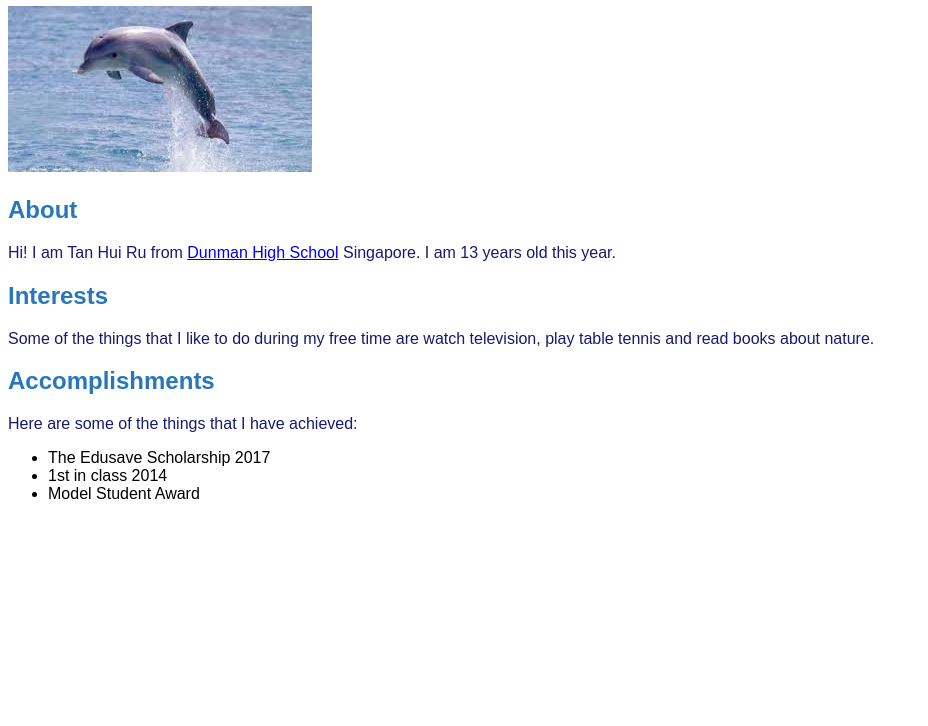
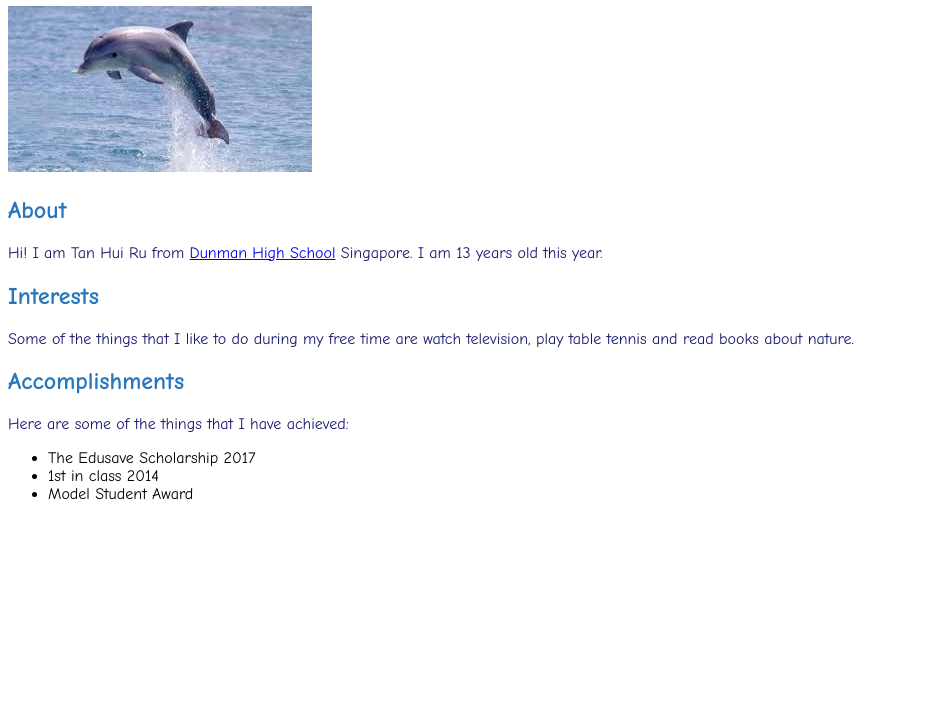
Before and after one commit to 17y1jtanhuiru/17y1jtanhuiru.github.io, a plain HTML site: page index.html in a window 1280 px wide. Shown: the part 74-800 px from the top of the page, without its empty margins (0-928 px from the left). Drawn offline with Linux system fonts and the light colour scheme.

Commit message:
Update style.css

```diff
--- a/style.css
+++ b/style.css
@@ -8,5 +8,5 @@ p{
  color: midnightblue;
 }
 *{
- font-family: arial;
+ font-family: comic sans ms;
 }
```
